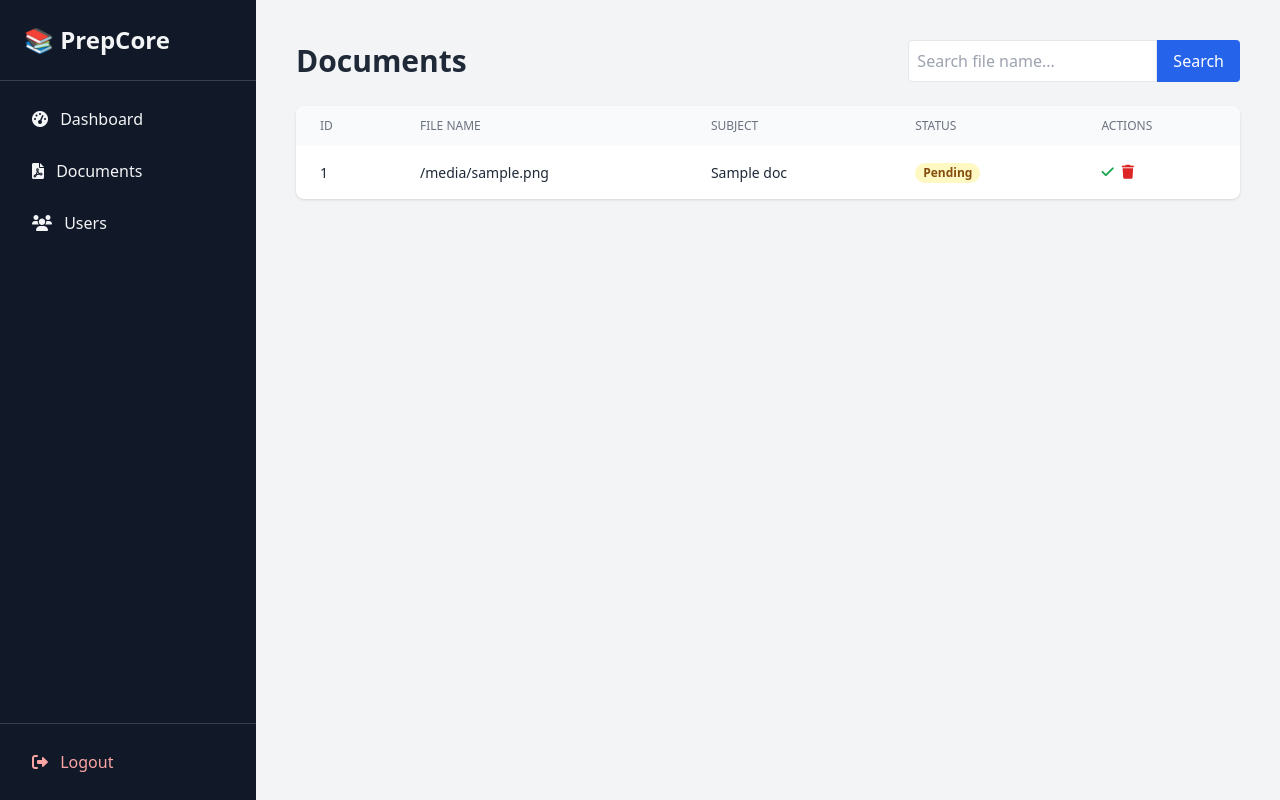
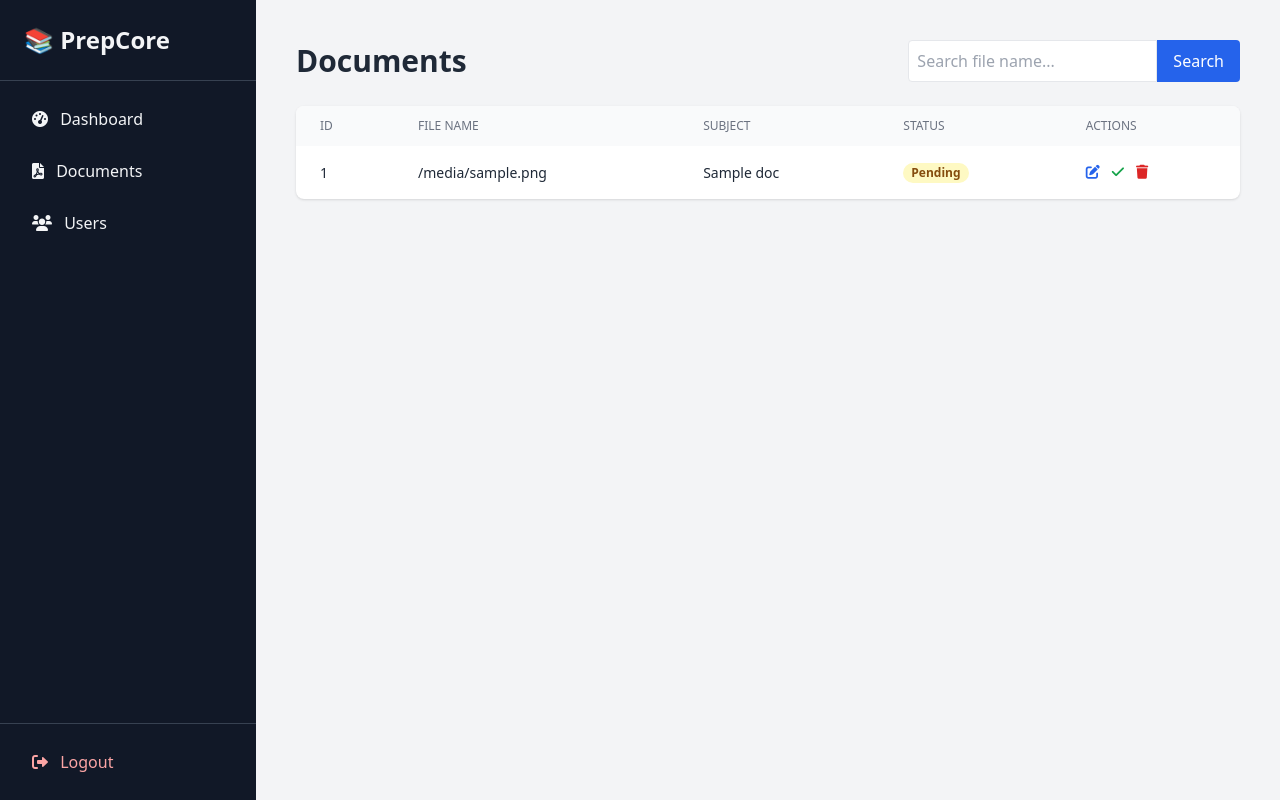
Before and after one commit to protoppertg/Best-telegram-file-share-bot, a FastAPI app: template app/templates/documents.html in a window 1280 px wide. Run offline with FastAPI, Linux system fonts and the light colour scheme; the template is opened without the code that fills it: most values are stand-ins (such as "Sample title", 1, 10 or a date in 2020); parts of the project's set-up code (start-up, migrations or seed data) failed here and were passed over; some libraries are stand-ins or nearby versions.

Commit message:
Update documents.html

```diff
--- a/app/templates/documents.html
+++ b/app/templates/documents.html
@@ -31,11 +31,12 @@
                     <span class="px-2 inline-flex text-xs leading-5 font-semibold rounded-full bg-yellow-100 text-yellow-800">Pending</span>
                     {% endif %}
                 </td>
-                <td class="px-6 py-4 text-sm flex space-x-2">
+                <td class="px-6 py-4 text-sm flex space-x-3">
+                    <a href="/admin/documents/edit/{{ doc.id }}" class="text-blue-600 hover:text-blue-900" title="Edit"><i class="fas fa-edit"></i></a>
                     {% if not doc.approved %}
-                    <button hx-post="/admin/documents/{{ doc.id }}/approve" hx-target="#doc-row-{{ doc.id }}" hx-swap="outerHTML" class="text-green-600 hover:text-green-900"><i class="fas fa-check"></i></button>
+                    <button hx-post="/admin/documents/{{ doc.id }}/approve" hx-target="#doc-row-{{ doc.id }}" hx-swap="outerHTML" class="text-green-600 hover:text-green-900" title="Approve"><i class="fas fa-check"></i></button>
                     {% endif %}
-                    <button hx-post="/admin/documents/{{ doc.id }}/delete" hx-target="#doc-row-{{ doc.id }}" hx-swap="outerHTML" hx-confirm="Are you sure?" class="text-red-600 hover:text-red-900"><i class="fas fa-trash"></i></button>
+                    <button hx-post="/admin/documents/{{ doc.id }}/delete" hx-target="#doc-row-{{ doc.id }}" hx-swap="outerHTML" hx-confirm="Are you sure?" class="text-red-600 hover:text-red-900" title="Delete"><i class="fas fa-trash"></i></button>
                 </td>
             </tr>
             {% else %}
```
